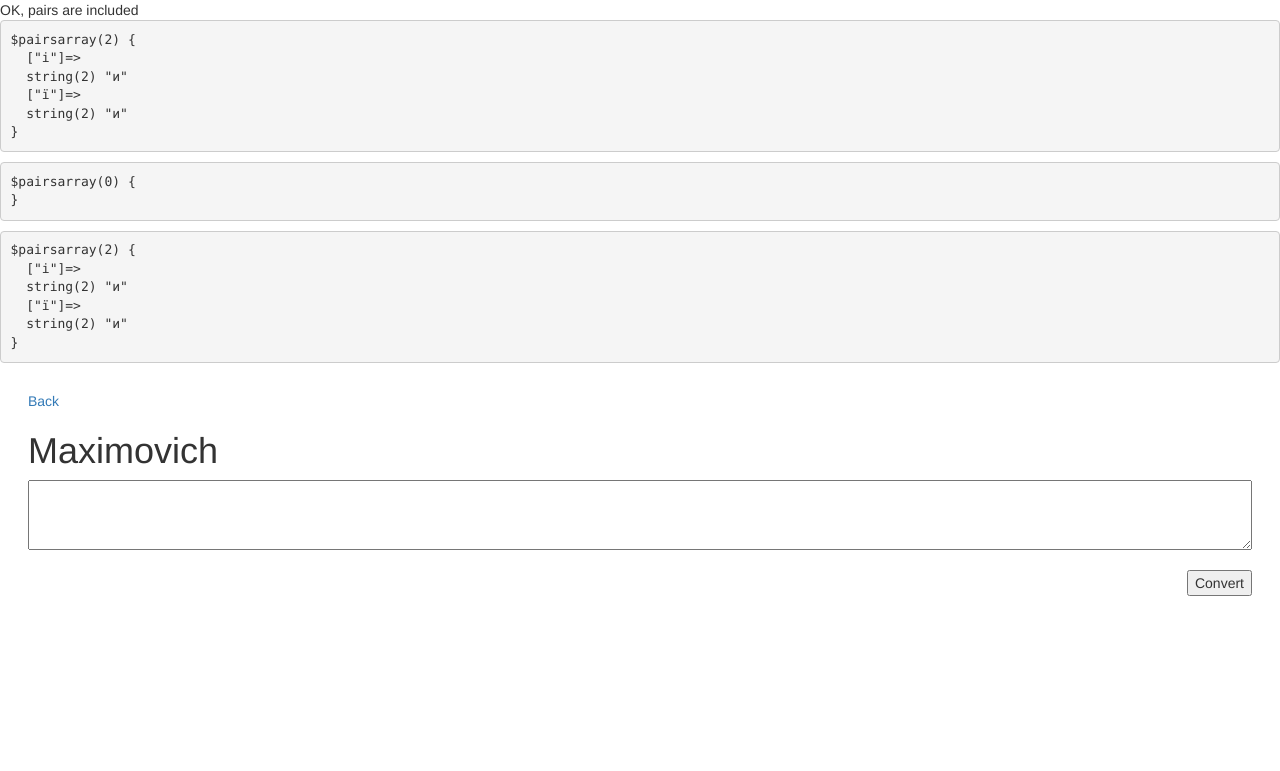
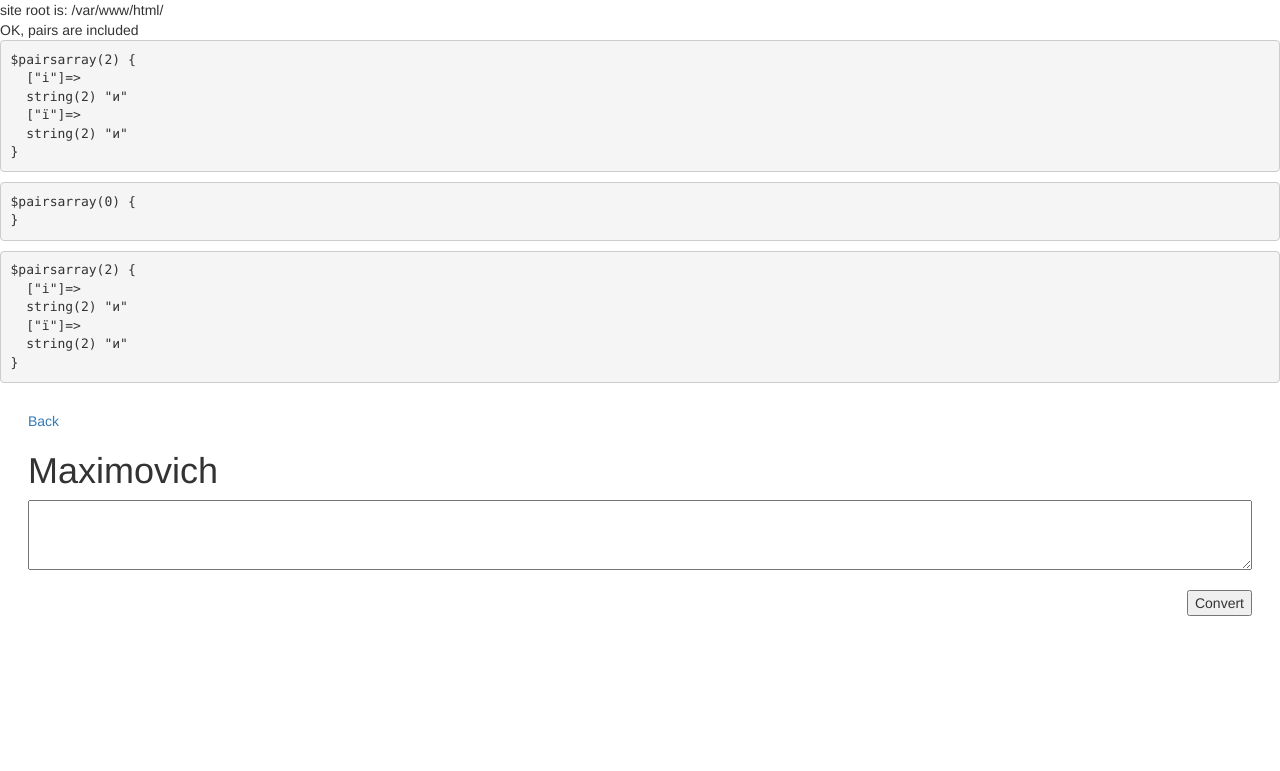
Before and after one commit to igoryen/maximovich, a PHP site: page / in a window 1280 px wide. Shown: the top 771 px of the page. Run offline with PHP 8.4, Linux system fonts and the light colour scheme; a stand-in replaces the project's code that opens the database connection; some libraries are stand-ins or nearby versions.

Commit message:
checking to see the site root

```diff
--- a/index.php
+++ b/index.php
@@ -1,5 +1,6 @@
 <?php
 include 'config.php';
+echo "site root is: " . SITE_ROOT . "<br>";
 //include SITE_ROOT . "/text/pairs.php";
 include SITE_ROOT . "/text/pairs2.php";
 include SITE_ROOT . "/text/pangrams.php";
```
